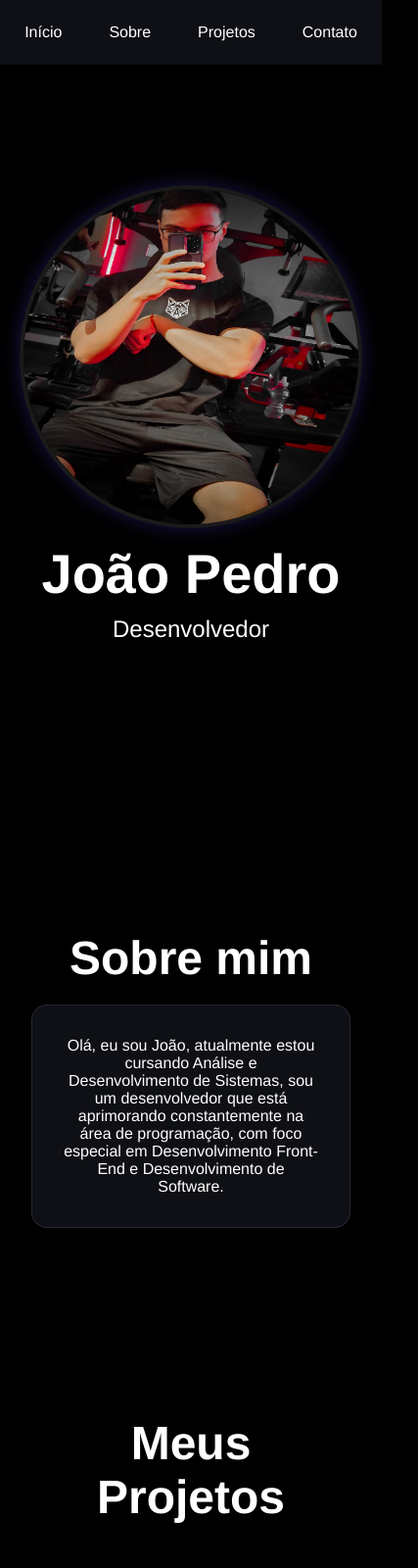
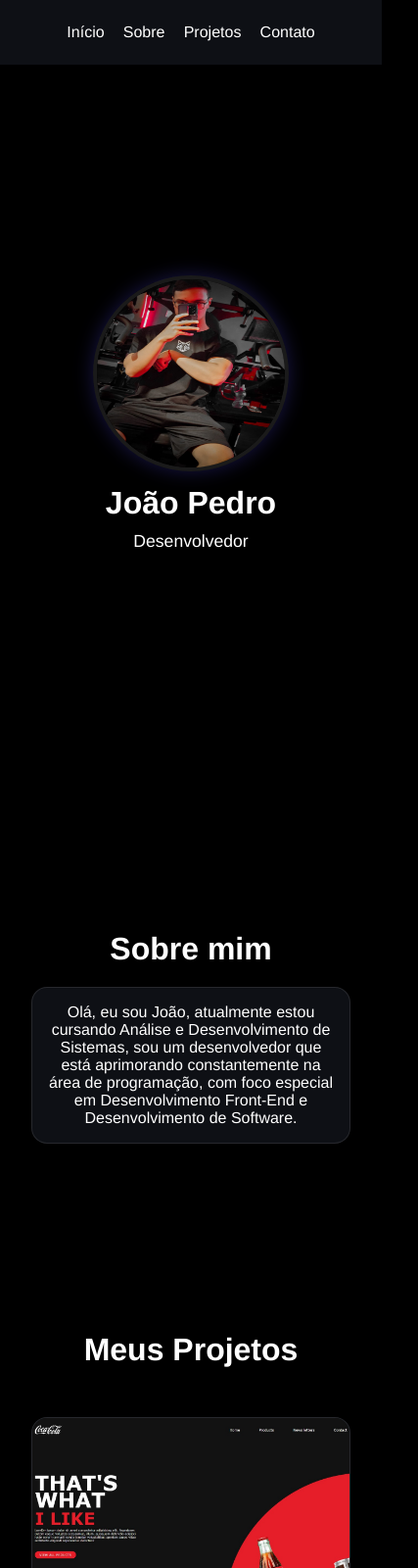
Before and after one commit to joaofreitas77/Portfolio-Joao, a plain HTML site: page index.html in a window 390 px wide. Shown: the top 1600 px of the page at 98% size, 427 px wide, since content can reach past the window. Drawn offline with Linux system fonts and the light colour scheme.

Commit message:
Responsivos

```diff
--- a/style.css
+++ b/style.css
@@ -269,3 +269,46 @@ h1{
     align-items: center;
     justify-content: center;
 }
+
+@media(max-width: 768px){
+    .menu{
+        flex-direction: row;
+        gap: 1.2rem;
+    }
+
+    .foto-perfil {
+        width: 200px;
+        height: 200px;
+    }
+
+    h1 {
+        font-size: 2rem;
+    }
+
+    .cabecario-subtitulo {
+        font-size: 1.1rem;
+    }
+
+    .sobre-titulo,
+    .projetos-titulo {
+        font-size: 2rem;
+    }
+
+    .sobre-caixa,
+    .caixa2 {
+        padding: 1rem;
+    }
+
+    .projetos-caixa {
+        grid-template-columns: 1fr;
+    }
+
+    .container2 {
+        flex-direction: column;
+    }
+
+    .rodape {
+        height: auto;
+        padding: 1rem;
+    }
+}
```
